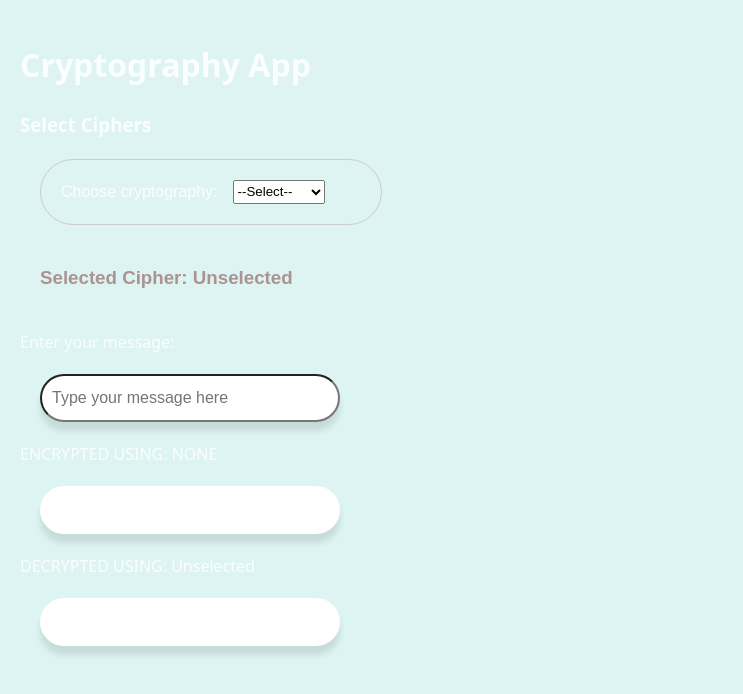
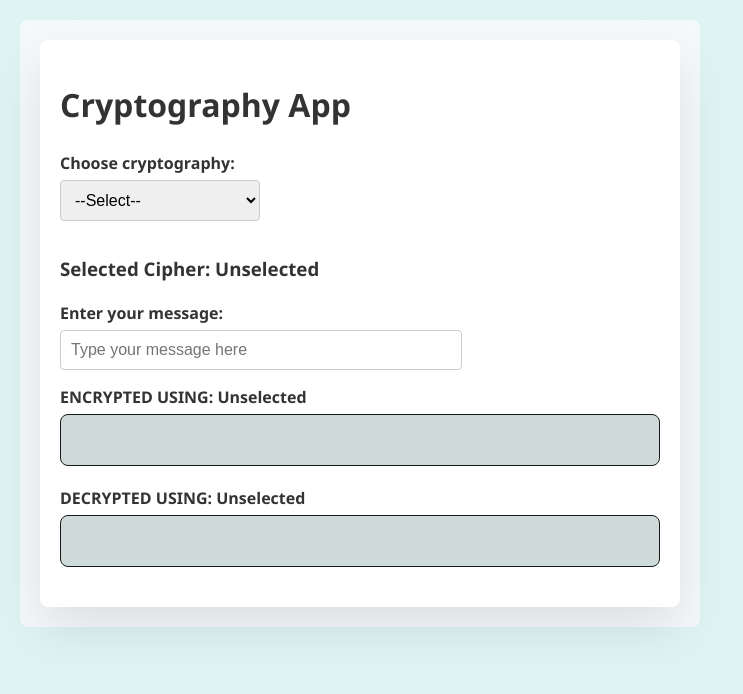
Before and after one commit to domninos/MAT-206---Cryptography, a React (Vite) app: page / in a window 1280 px wide. Shown: the top 694 px of the page, without its empty margins (0-743 px from the left). Built offline with nearby package versions, Linux system fonts and the light colour scheme.

Commit message:
Edited layout (MORE)

```diff
--- a/src/App.css
+++ b/src/App.css
@@ -1,47 +1,79 @@
-.messageBox {
-  display: flex;
-  width: 300px;
-  height: 6vh;
-  border-radius: 45px;
-  background-color: white;
-  justify-content: center;
-  font-size: 16px;
-  padding: 10px;
-  box-shadow: 0 9px 6px rgba(0, 0, 0, 0.1);
-  margin: 20px;
+
+body {
+  font-family: 'Segoe UI', Tahoma, Geneva, Verdana, sans-serif, sans-serif;
+  background-color: #f6f9fc;
   color: #333;
-  font-family: Arial, sans-serif;
-  word-wrap: break-word;
-  white-space: pre-wrap;
-  overflow: auto;
-  max-height: 200px;
-  box-sizing: border-box;
+  padding: 20px;
+  width: 640px;
+  border-radius: 8px;
 }
 
-.cipherSelect {
-  display: flex;
+/* Container for the whole content */
+.container {
+  width: 600px;
+  margin: 0 auto;
   padding: 20px;
-  width: 300px;
-  margin: 20px;
-  text-align: center;
-  font-size: 16px;
-  border-radius: 50px;
-  border: 1px solid #ccc;
-  font-family: Arial, sans-serif;
+  background-color: #ffffff;
+  border-radius: 8px;
+  box-shadow: 0 20px 50px rgba(0, 0, 0, 0.1);
 }
 
-.selectedCipher {
-  display: flex;
-  margin: '20px';
-  font-size: '16px';
-  color: '#333';
-  font-family: 'Arial, sans-serif' ;
+/* Dropdown styling */
+select {
+  width: 200px;
+  padding: 10px;
+  border: 1px solid #ccc;
+  border-radius: 4px;
+  font-size: 16px;
+  margin-bottom: 15px;
 }
 
-.cipherDescription {
-  display: flex;
-  margin: 20px;
+/* Input box styling */
+input[type="text"] {
+  width: 380px;
+  padding: 10px;
+  border: 1px solid #ccc;
+  border-radius: 4px;
   font-size: 16px;
-  color: #aa9393;
-  font-family: Arial, sans-serif;
+  margin-bottom: 15px;
 }
+
+
+/* Label styling */
+label {
+  display: block;
+  margin-bottom: 5px;
+  font-weight: bold;
+}
+
+/* Box for output */
+.output-box {
+  padding: 2spx;
+  border: 1px solid #18191a;
+  border-radius: 8px;
+  background-color: #87a4a267;
+  font-size: 16px;
+  min-height: 50px;
+  margin-bottom: 20px;
+}
+
+/* Responsive design adjustments */
+@media (max-width: 600px) {
+  body {
+    max-width: 400px;
+  }
+
+  .container {
+    padding: 10px;
+    max-width: 380px;
+  }
+
+  select, input[type="text"] {
+    font-size: 14px;
+    padding: 8px;
+    max-width: 330px;
+  }
+  .output-box {
+    font-size: 14px;
+  }
+}
--- a/src/App.jsx
+++ b/src/App.jsx
@@ -19,7 +19,7 @@ function App() {
   const [publicKey, setPublicKey] = useState(17); // e
 
   return (
-    <div>
+    <div className="container">
       <h1>Cryptography App</h1>
 
       <CipherSelect
--- a/src/components/CipherDesc.jsx
+++ b/src/components/CipherDesc.jsx
@@ -1,6 +1,6 @@
 function CipherDesc({cipher}) {
     return (
-        <div className='cipherDescription'>
+        <div>
             <h3>Selected Cipher: {cipher}</h3>
 
             <p>
--- a/src/components/CipherSelect.jsx
+++ b/src/components/CipherSelect.jsx
@@ -2,9 +2,7 @@
 function CipherSelect({ sharedCipher, setCipher, setEncryptedText, setDecryptedText }) {
   return (
     <>
-      <h3>Select Ciphers</h3>
-
-      <div className='cipherSelect'>
+      <div className='select'>
         <label htmlFor="cipher-select" style={{ marginRight: '15px' }}>Choose cryptography:</label>
         <select
           id="cipher-select"
--- a/src/components/DecryptedBox.jsx
+++ b/src/components/DecryptedBox.jsx
@@ -21,7 +21,7 @@ function DecryptedBox({ text, encryptedText, decryptedText, setDecryptedText, sh
                 DECRYPTED USING: {sharedCipher}
             </label>
 
-            <div className="messageBox" id="decrypted">
+            <div className="output-box" id="decrypted">
                 <div className="cipherBox">
                     {decryptedText}
                 </div>
--- a/src/components/EncrypterBox.jsx
+++ b/src/components/EncrypterBox.jsx
@@ -12,10 +12,10 @@ function EncrypterBox({ text, encryptedText, setEncryptedText, sharedCipher, pub
     return (
         <>
             <label htmlFor="encrypted" style={{ marginRight: '15px' }}>
-                ENCRYPTED USING: {sharedCipher === "Unselected" ? "NONE" : sharedCipher}
+                ENCRYPTED USING: {sharedCipher}
             </label>
 
-            <div className="messageBox" id="encrypted">
+            <div className="output-box" id="encrypted">
                 {encryptedText}
             </div>
         </>
```
